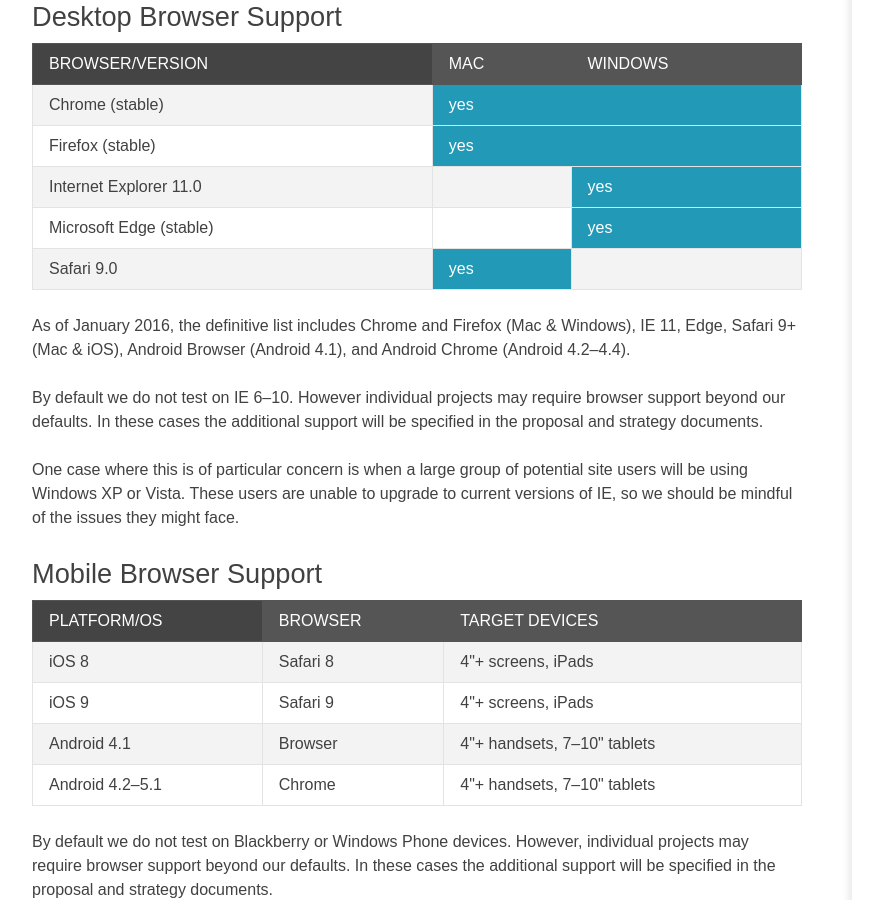
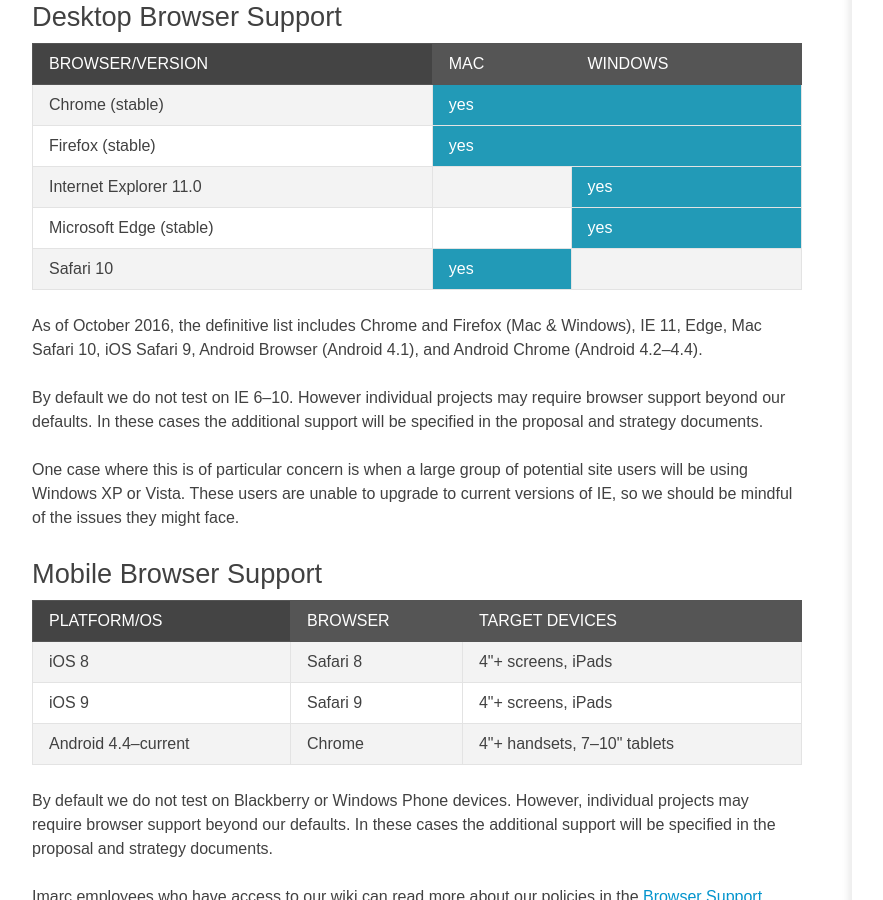
Before and after one commit to imarc/handbook, a Jekyll site: the page built from frontend.markdown, in a window 1280 px wide and 900 px high, scrolled down 22328 px. Shown: the whole window, without its empty margins (88-971 px from the left). Built offline with Jekyll 4.4.1, drawn with Linux system fonts in a browser that asks for light colours; nearby versions of some CDN libraries.

Commit message:
Browser Support update
Dropped Android Browser, Mac Safari 9; added Mac Safari 10

```diff
--- a/frontend.markdown
+++ b/frontend.markdown
@@ -847,22 +847,24 @@
 		<td class="supported">yes</td>
 	</tr>
 	<tr>
-		<td>Safari 9.0</td>
+		<td>Safari 10</td>
 		<td class="supported">yes</td>
 		<td></td>
 	</tr>
 </table>
 
-As of January 2016, the definitive list includes Chrome and Firefox (Mac & Windows), IE 11, Edge,
-Safari 9+ (Mac & iOS), Android Browser (Android 4.1), and Android Chrome (Android 4.2–4.4).
+As of October 2016, the definitive list includes Chrome and Firefox (Mac &
+Windows), IE 11, Edge, Mac Safari 10, iOS Safari 9, Android Browser (Android
+4.1), and Android Chrome (Android 4.2–4.4).
 
-By default we do not test on IE 6–10. However individual projects may require browser support
-beyond our defaults. In these cases the additional support will be specified in the proposal and
-strategy documents.
+By default we do not test on IE 6–10. However individual projects may require
+browser support beyond our defaults. In these cases the additional support will
+be specified in the proposal and strategy documents.
 
-One case where this is of particular concern is when a large group of potential site users will be
-using Windows XP or Vista. These users are unable to upgrade to current versions of IE, so we
-should be mindful of the issues they might face.
+One case where this is of particular concern is when a large group of potential
+site users will be using Windows XP or Vista. These users are unable to upgrade
+to current versions of IE, so we should be mindful of the issues they might
+face.
 
 ### Mobile Browser Support
 
@@ -883,12 +885,7 @@
 		<td>4"+ screens, iPads</td>
 	</tr>
 	<tr>
-		<td>Android 4.1</td>
-		<td>Browser</td>
-		<td>4"+ handsets, 7–10" tablets</td>
-	</tr>
-	<tr>
-		<td>Android 4.2–5.1</td>
+		<td>Android 4.4–current</td>
 		<td>Chrome</td>
 		<td>4"+ handsets, 7–10" tablets</td>
 	</tr>
```
